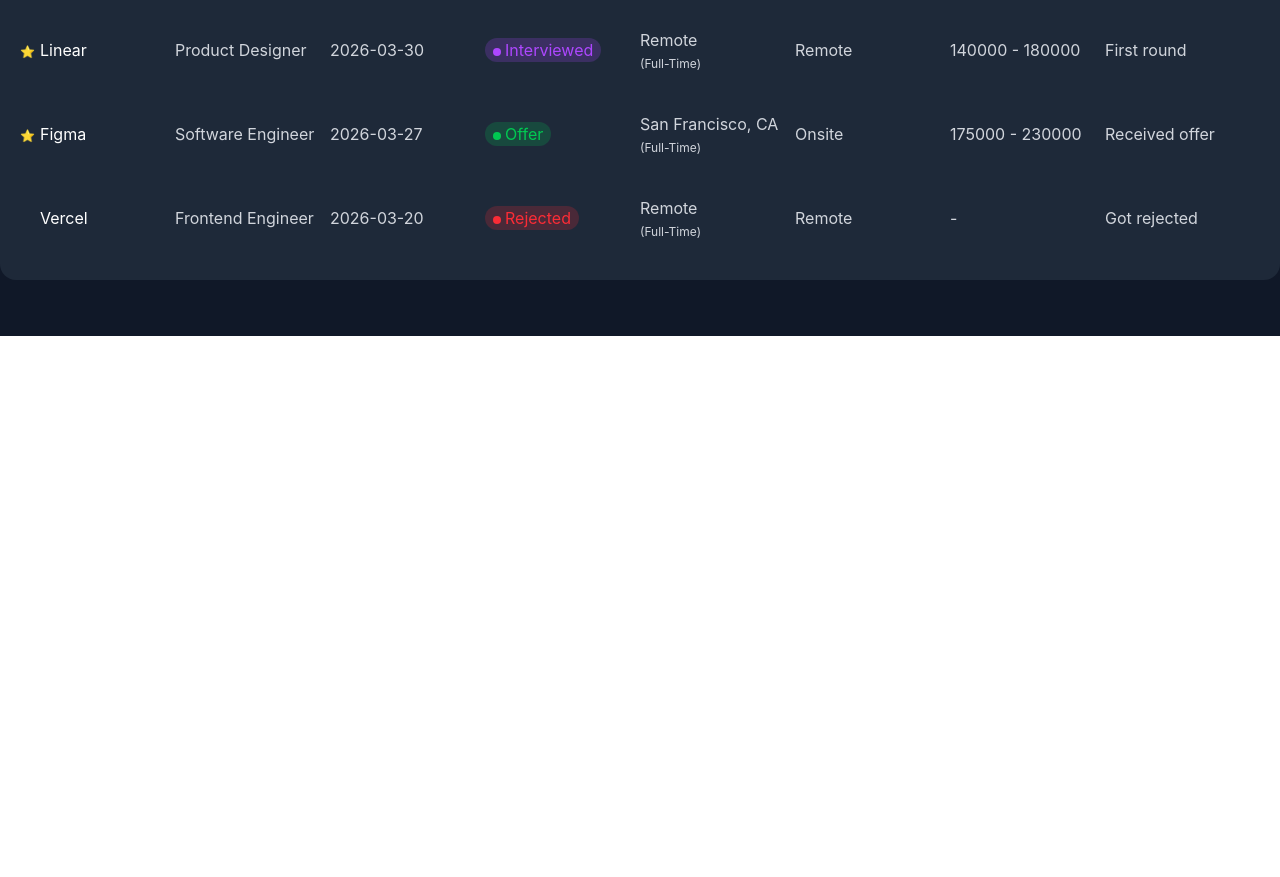
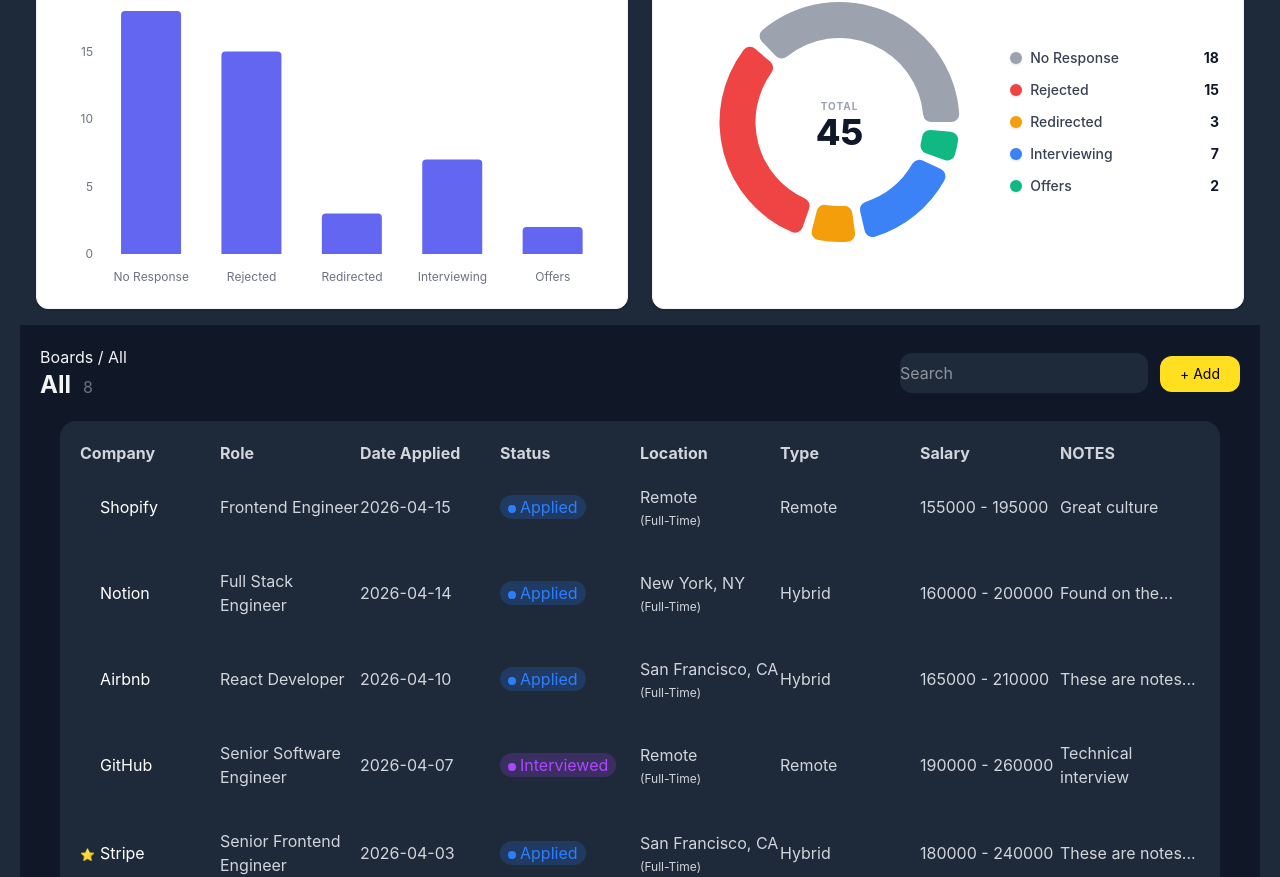
Before and after one commit to chingu-voyages/V60-tier3-team-33, a React (Vite) app in the folder frontend/: page / in a window 1280 px wide. Shown: the part 464-1341 px from the top of the page. Before the commit the page ends 800 px from the top, so only its background shows below. Built offline with nearby package versions, Linux system fonts and the light colour scheme.

Commit message:
refactor dashboard and boards components

```diff
--- a/frontend/src/App.tsx
+++ b/frontend/src/App.tsx
@@ -3,7 +3,7 @@
 export default function App() {
   return (
     <div className="h-screen bg-gray-900 text-gray-100">
-      <Dashboard />
+      <Dashboard/>
     </div>
   );
 }
--- /dev/null
+++ b/frontend/src/components/StatsOverview.tsx
@@ -0,0 +1,9 @@
+import React from 'react'
+
+function StatsOverview() {
+  return (
+    <div>StatsOverview</div>
+  )
+}
+
+export default StatsOverview
--- /dev/null
+++ b/frontend/src/pages/Boards.tsx
@@ -0,0 +1,94 @@
+import { applicationData } from "../mocks/applicationData";
+
+function Boards() {
+  // color selector based on applicatoin status
+  const appColors = {
+    Applied: {
+      text: "text-blue-500",
+      bg: "bg-blue-500/20",
+      dot: "bg-blue-500",
+    },
+    Interviewed: {
+      text: "text-purple-500",
+      bg: "bg-purple-500/20",
+      dot: "bg-purple-500",
+    },
+    Offer: {
+      text: "text-green-500",
+      bg: "bg-green-500/20",
+      dot: "bg-green-500",
+    },
+    Rejected: { text: "text-red-500", bg: "bg-red-500/20", dot: "bg-red-500" },
+  };
+
+  return (
+    <div className="bg-gray-900 p-5">
+      <div className="flex justify-between items-center">
+        <div>
+          <div>Boards / All</div>
+          <div>
+            <span className="text-2xl font-bold pr-3">All</span>
+            <span className="text-gray-500">{applicationData.length}</span>
+          </div>
+        </div>
+        <div>
+          <input className="bg-gray-800 rounded-xl text-white h-10 mr-3"
+          placeholder="Search" />
+          <button
+            type="button"
+            className="bg-yellow-300 rounded-xl text-black py-2 px-5 text-sm cursor-pointer"
+            onClick={() => alert("add")}
+          >
+            + Add
+          </button>
+        </div>
+      </div>
+      <div className="bg-gray-800 rounded-2xl p-5 text-gray-300 m-5">
+        <table className="w-full table-fixed">
+          <thead>
+            <tr>
+              <th className="text-left">Company</th>
+              <th className="text-left">Role</th>
+              <th className="text-left">Date Applied</th>
+              <th className="text-left">Status</th>
+              <th className="text-left">Location</th>
+              <th className="text-left">Type</th>
+              <th className="text-left">Salary</th>
+              <th className="text-left">NOTES</th>
+            </tr>
+          </thead>
+          {applicationData.map((app) => (
+            <tr>
+              <td className="py-5 text-white">
+                <span className="inline-block w-5 text-xs">
+                  {app.favorite ? "⭐️" : ""}
+                </span>
+                {app.company}
+              </td>
+              <td className="py-5">{app.role}</td>
+              <td className="py-5">{app.dateApplied}</td>
+              <td className={`py-5 ${appColors[app.status].text}`}>
+                <td className={`${appColors[app.status].bg} rounded-3xl px-2`}>
+                  <span
+                    className={`rounded-full inline-block h-2 w-2 ${appColors[app.status].dot} mr-1`}
+                  ></span>
+                  {app.status}
+                </td>
+              </td>
+              <td className="py-5">
+                {app.location} <p className="text-xs pt-1">({app.type})</p>
+              </td>
+              <td className="py-5">{app.workType}</td>
+              <td className="py-5">
+                {app.minSalary} - {app.maxSalary}
+              </td>
+              <td className="py-5">{app.notes}</td>
+            </tr>
+          ))}
+        </table>
+      </div>
+    </div>
+  );
+}
+
+export default Boards;
--- a/frontend/src/pages/Dashboard.tsx
+++ b/frontend/src/pages/Dashboard.tsx
@@ -1,54 +1,23 @@
-import { applicationData } from "../mocks/applicationData";
+import { ConversionDashboard } from "../components/ConversionDashboard";
+import StatsOverview from "../components/StatsOverview";
+import Boards from "./Boards";
 
 function Dashboard() {
-  const appColors = {
-    Applied: { text: "text-blue-500", bg: "bg-blue-500/20", dot: "bg-blue-500" },
-    Interviewed: { text: "text-purple-500", bg: "bg-purple-500/20", dot: "bg-purple-500" },
-    Offer: { text: "text-green-500", bg: "bg-green-500/20", dot: "bg-green-500" },
-    Rejected: { text: "text-red-500", bg: "bg-red-500/20", dot: "bg-red-500" },
-  };
+  const date = new Date().toLocaleDateString("en-US", {
+    year: "numeric",
+    month: "long",
+    day: "numeric",
+  });
+
   return (
-    <div className="bg-gray-800 rounded-2xl p-5 text-gray-300">
-      <table className="w-full table-fixed">
-        <thead>
-          <tr>
-            <th className="text-left">Company</th>
-            <th className="text-left">Role</th>
-            <th className="text-left">Date Applied</th>
-            <th className="text-left">Status</th>
-            <th className="text-left">Location</th>
-            <th className="text-left">Type</th>
-            <th className="text-left">Salary</th>
-            <th className="text-left">NOTES</th>
-          </tr>
-        </thead>
-        {applicationData.map((app) => (
-          <tr>
-            <td className="py-5 text-white">
-              <span className="inline-block w-5 text-xs">
-                {app.favorite ? "⭐️" : ""}
-              </span>
-              {app.company}
-            </td>
-            <td className="py-5">{app.role}</td>
-            <td className="py-5">{app.dateApplied}</td>
-            <td className={`py-5 ${appColors[app.status].text}`}>
-              <td className={`${appColors[app.status].bg} rounded-3xl px-2`}>
-                <span className={`rounded-full inline-block h-2 w-2 ${appColors[app.status].dot} mr-1`}></span>
-                {app.status}
-              </td>
-            </td>
-            <td className="py-5">
-              {app.location} <p className="text-xs pt-1">({app.type})</p>
-            </td>
-            <td className="py-5">{app.workType}</td>
-            <td className="py-5">
-              {app.minSalary} - {app.maxSalary}
-            </td>
-            <td className="py-5">{app.notes}</td>
-          </tr>
-        ))}
-      </table>
+    <div className="bg-gray-800 p-5">
+      <div>
+        <h1 className="text-2xl">Dashboard</h1>
+        <div>{date}</div>
+      </div>
+      <StatsOverview />
+      <ConversionDashboard />
+      <Boards />
     </div>
   );
 }
```
